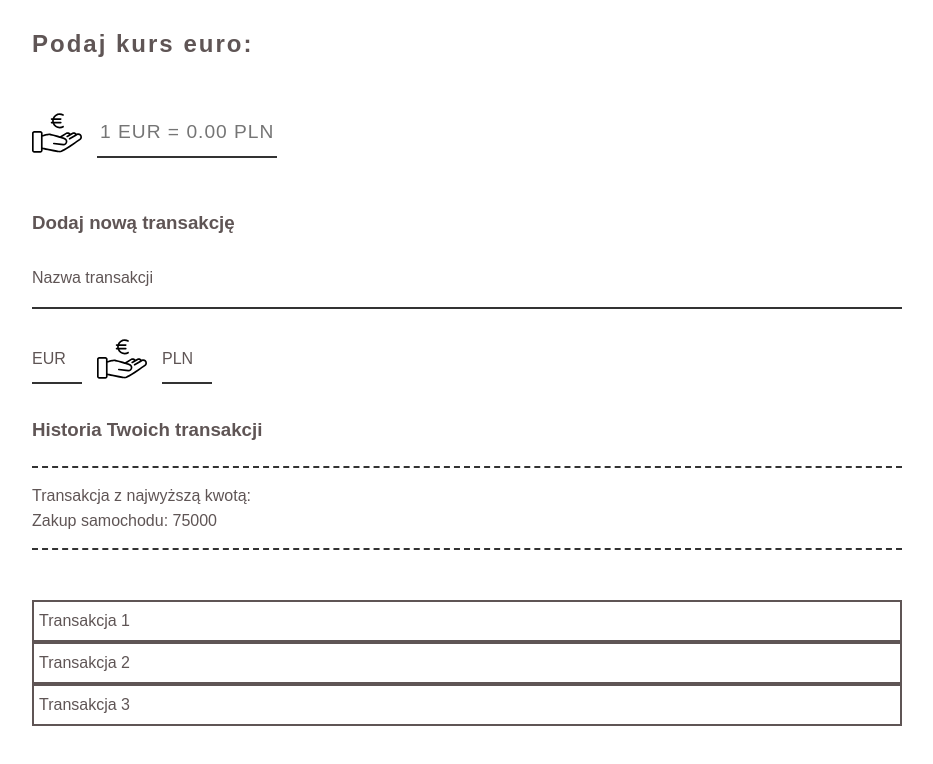
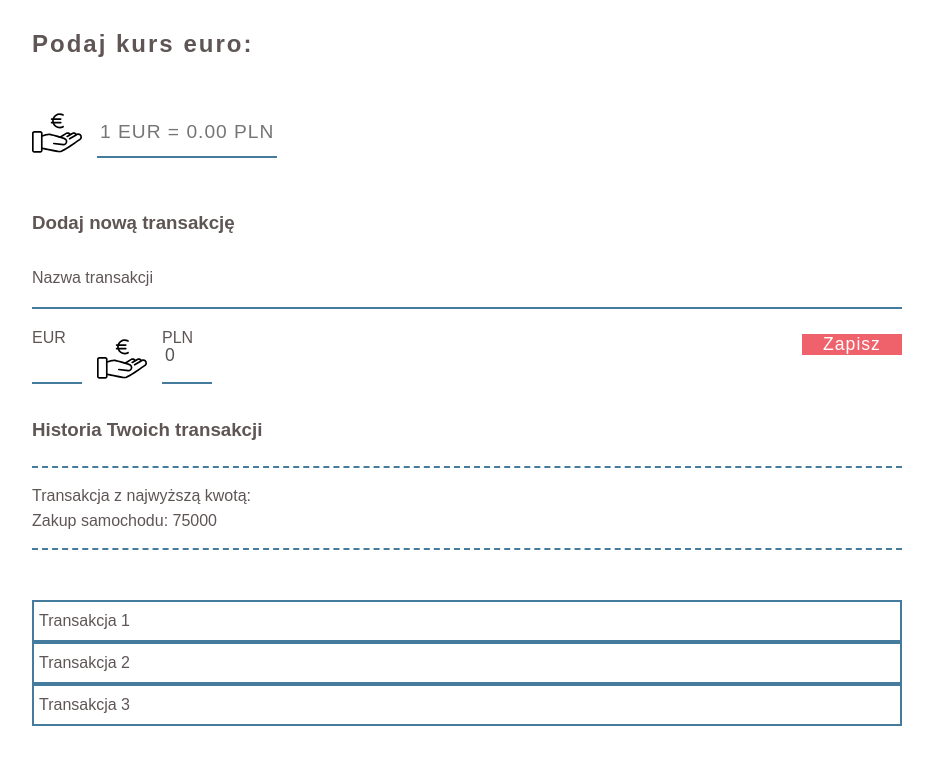
Before and after one commit to pbala794/react-exchange-rate, a React (Create React App) app: page / in a window 1280 px wide. Shown: the top 764 px of the page, without its empty margins (173-1106 px from the left). Built offline with nearby package versions, Linux system fonts and the light colour scheme.

Commit message:
converting currencies added

```diff
--- a/src/components/App/App.js
+++ b/src/components/App/App.js
@@ -11,24 +11,39 @@ class App extends Component {
       super(props);
 
       this.state = {
-        currencyRate: 0
+        currencyRate: 0,
+        currencyAmount: 0
       };
       this.handleEurRateInput = this.handleEurRateInput.bind(this);
+      this.handleConvert = this.handleConvert.bind(this);
+      this.convertToPLN = this.convertToPLN.bind(this);
 
     }
 
     handleEurRateInput(inputValue) {
-      this.setState({currencyRate: inputValue}, () => {
-          console.log(this.state);
-      });
+      this.setState({currencyRate: inputValue});
+    }
+
+    handleConvert(value) {
+      this.setState({ currencyAmount: value });
+    }
+
+    convertToPLN() {
+      const {currencyRate, currencyAmount} = this.state;
+
+      return currencyRate * currencyAmount;
     }
 
     render() {
-      // const currencyRate = this.state.currencyRate;
+      const convertedPlnAmout = this.convertToPLN();
 
         return(
           <div className="app-container">
-            <CurrencyTransaction onInputChange={ this.handleEurRateInput } />
+            <CurrencyTransaction
+              onInputChange={ this.handleEurRateInput }
+              onCurrencyConvert={ this.handleConvert }
+              convertedPlnAmout={ convertedPlnAmout }
+            />
             <TransactionList />
           </div>
         );
--- a/src/components/CurrencyTransation/CurrencyTransaction.css
+++ b/src/components/CurrencyTransation/CurrencyTransaction.css
@@ -13,7 +13,7 @@ h2 {
 .eur-input input {
     border: none;
     outline: none;
-    border-bottom: 2px solid #333;
+    border-bottom: 2px solid #457b9d;
     padding: 3px;
     margin-left: 15px;
     font-size: 1.2em;
@@ -49,7 +49,7 @@ h2 {
 .transaction-content input {
     padding-bottom: 3px;
     border: none;
-    border-bottom: 2px solid #333;
+    border-bottom: 2px solid #457b9d;
     padding: 0 3px 5px;
     /*width: 50px;*/
 }
@@ -57,7 +57,7 @@ h2 {
 .exchange-box {
     display: flex;
     margin-top: 25px;
-    /*justify-content: space-between;*/
+    flex-wrap: wrap;
 }
 
 .exchange-box div {
@@ -67,32 +67,63 @@ h2 {
 }
 
 .exchange-box label {
-    /*border: 1px solid #333;*/
     height: 100%;
     margin-top: 0;
-    line-height: 50px;
+    /*line-height: 50px;*/
     padding-right: 10px;
     position: absolute;
     pointer-events: none;
     left: 0;
+    top: -5px;
 }
 
 .exchange-box input {
     width: 50px;
+    font-size: 1.1em;
+    line-height: 25px;
 }
 
-.exchange-box input:focus ~ label,
-.exchange-box input:focus ~ valid {
-    font-size: 12px;
-    top: -25px;
+.exchange-box input:disabled {
+    background: none;
 }
+
+/*.exchange-box input:focus label {*/
+/*    top: 0;*/
+/*} */
 
 .exchange-box img {
     width: 50px;
     margin: 0 15px;
 }
 
+.exchange-box button {
+    width: 100px;
+    height: 100%;
+    margin-left: auto;
+    outline: none;
+    border-radius: none;
+    border: none;
+    background: #ef626c;
+    color: #fefefe;
+    letter-spacing: 1px;
+    font-size: 1.1em;
+    cursor: pointer;
+    transition: background .3s ease-out;
+}
+
+.exchange-box button:hover {
+    background: #f55536;
+}
+
 /* media queries */
+
+@media (max-width: 480px) {
+    .exchange-box button {
+        width: 100%;
+        height: 50px;
+        margin: 25px auto 0;
+    }
+}
 
 @media (max-width: 768px) {
     .eur-input input {
--- a/src/components/CurrencyTransation/CurrencyTransaction.js
+++ b/src/components/CurrencyTransation/CurrencyTransaction.js
@@ -7,13 +7,21 @@ class CurrencyTransaction extends Component {
         super(props);
 
         this.handleInputChange = this.handleInputChange.bind(this);
+        this.handleCurrencyConvert = this.handleCurrencyConvert.bind(this);
     }
 
     handleInputChange(e) {
-        this.props.onInputChange(e.target.value);
+        const inputValue = (e.target.value).replace(/,/g, '.')
+        this.props.onInputChange(parseFloat( inputValue ));
+    }
+
+    handleCurrencyConvert(e) {
+        this.props.onCurrencyConvert(e.target.value);
     }
 
     render() {
+        const {convertedPlnAmout} = this.props;
+
         return (
           <div>
 
@@ -31,13 +39,14 @@ class CurrencyTransaction extends Component {
                     <div className="exchange-box">
                         <div>
                             <label for="amount-eur">EUR</label>
-                            <input type="text" id="amount" />
+                            <input type="text" id="amount-eur" onChange={ this.handleCurrencyConvert } />
                         </div>
                         <img src="img/euro.svg" alt="eur-icon" />
                         <div>
                             <label for="amount-pln">PLN</label>
-                            <input type="text" id="amount" />
+                            <input type="text" id="amount-pln" value={convertedPlnAmout} onChange={ this.handleCurrencyConvert } disabled />
                         </div>
+                        <button type="button" >Zapisz</button>
                     </div>
                </form>
            </div>
--- a/src/components/TransactionList/TransactionList.css
+++ b/src/components/TransactionList/TransactionList.css
@@ -5,20 +5,20 @@
 
 .transaction-list li {
     padding: 10px 5px;
-    border: 2px solid #5f5555;
+    border: 2px solid #457b9d;
     transition: background .2s ease-out;
 }
 
 .transaction-list li:hover {
-    background: #ada6a6;
+    background: #457b9d;
     cursor: pointer;
     color: #fefefe;
 }
 
 .top-transaction-wrapper {
     margin: 25px 0;
-    border-top: 2px dashed #333;
-    border-bottom: 2px dashed #333;
+    border-top: 2px dashed #457b9d;
+    border-bottom: 2px dashed #457b9d;
     padding: 15px 0;
     line-height: 25px;
 }
```
Also changed, not shown: src/components/CurrencyConverter/CurrencyConverter.js (added), src/components/TransactionList/TransactionList.js (line endings or trailing spaces).
